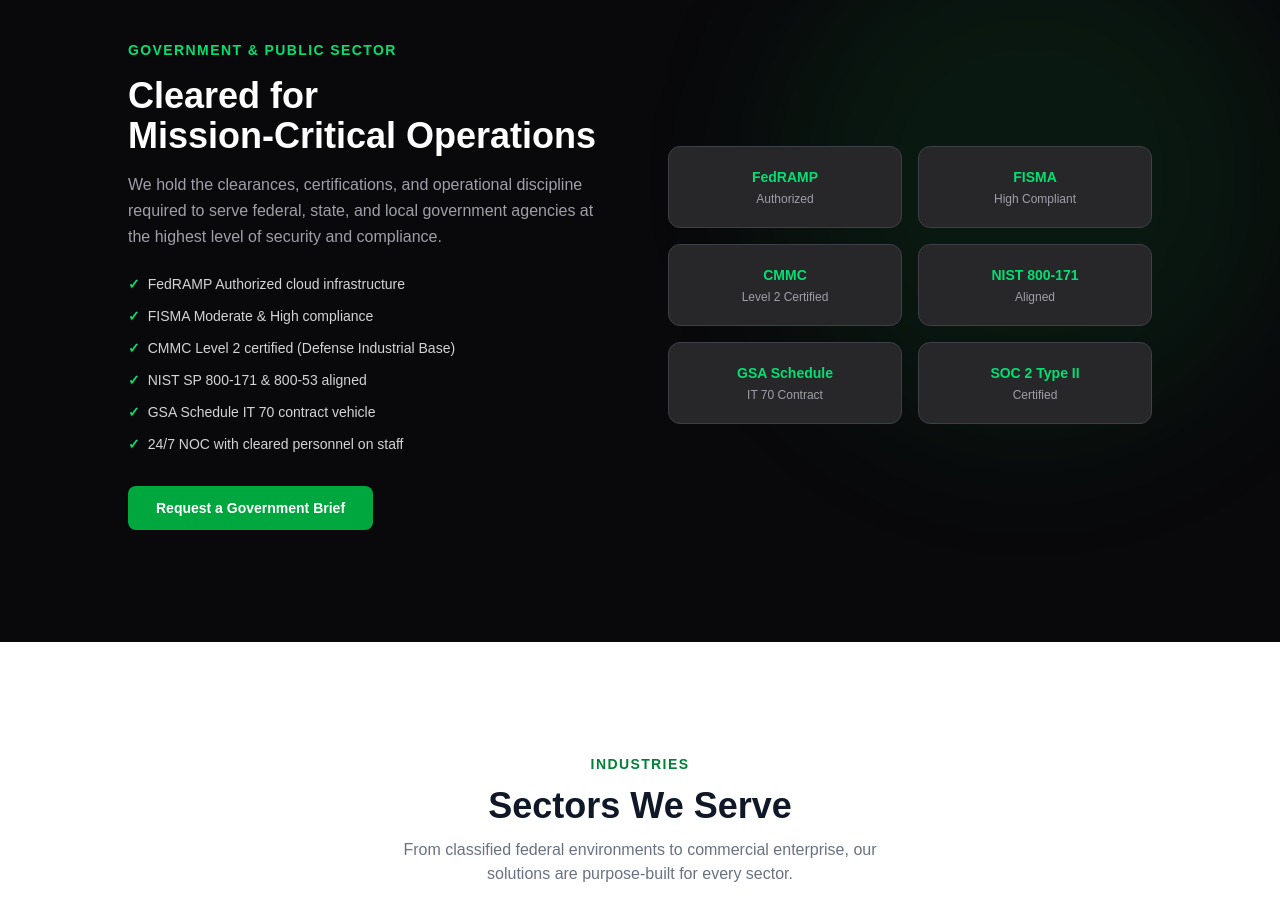
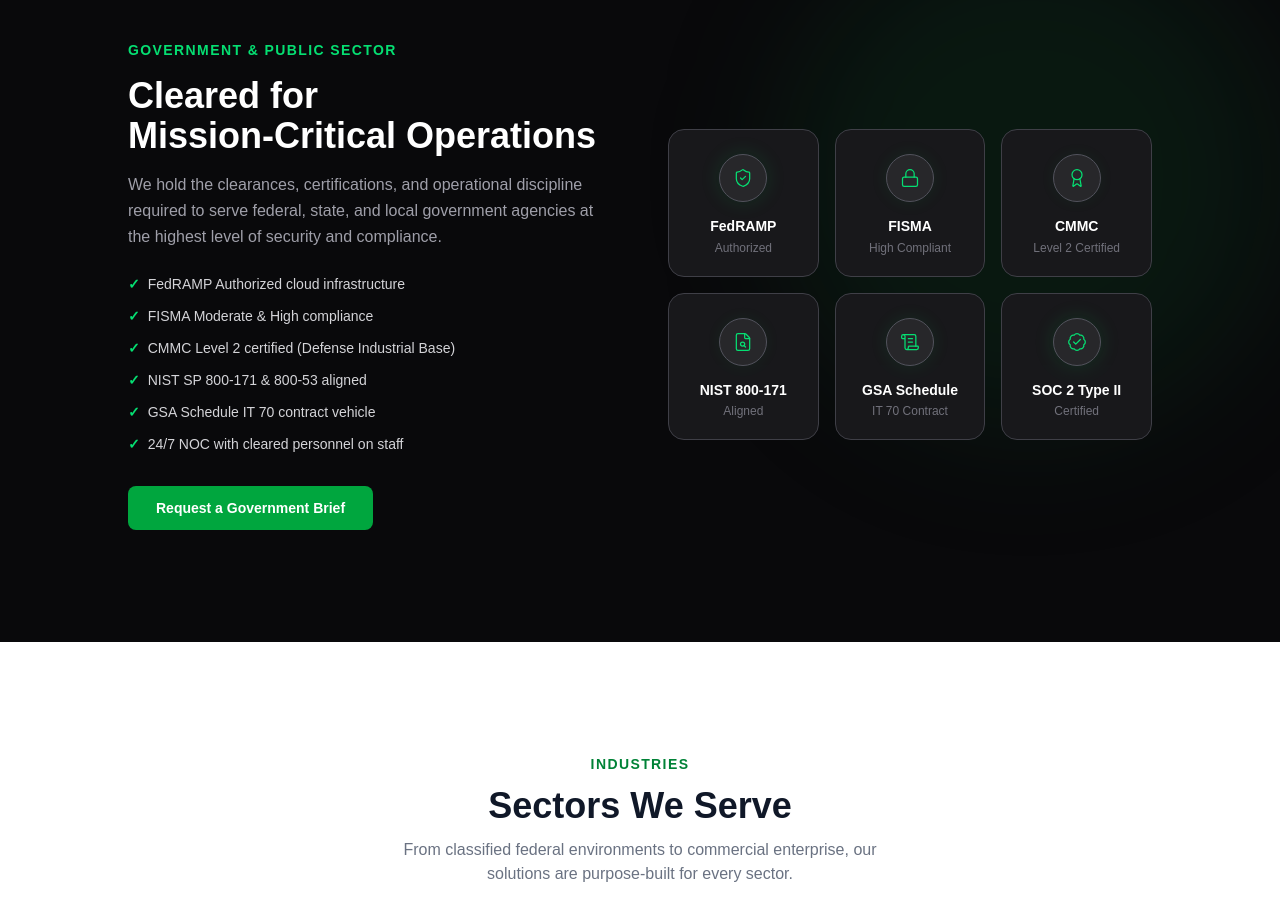
Before and after one commit to cmarq2/aegis, a Next.js app: page / in a window 1280 px wide. Shown: the part 3700-4621 px from the top of the page. Built offline with nearby package versions, Linux system fonts and the light colour scheme.

Commit message:
Redesign cert badges with lucide icons, pulsing rings, and hover animations

```diff
--- a/app/page.tsx
+++ b/app/page.tsx
@@ -2,7 +2,7 @@
 
 import { motion, useScroll, useTransform, type Variants, useInView, useMotionValue, useSpring } from "framer-motion";
 import { useRef, useEffect, useState } from "react";
-import { Compass, Cloud, ShieldCheck, Settings, BarChart3, Code2, type LucideIcon } from "lucide-react";
+import { Compass, Cloud, ShieldCheck, Settings, BarChart3, Code2, Lock, Award, FileSearch, ScrollText, BadgeCheck, type LucideIcon } from "lucide-react";
 
 const fadeUp: Variants = {
   hidden: { opacity: 0, y: 32 },
@@ -413,19 +413,40 @@ export default function Home() {
             initial="hidden"
             whileInView="show"
             viewport={{ once: true }}
-            className="grid grid-cols-2 gap-4"
+            className="grid grid-cols-2 sm:grid-cols-3 gap-4"
           >
-            {certBadges.map((b) => (
-              <motion.div
-                key={b.title}
-                variants={fadeUp}
-                whileHover={{ scale: 1.05, borderColor: "#4ade80" }}
-                className="bg-zinc-800 border border-zinc-700 rounded-xl p-5 text-center cursor-default"
-              >
-                <div className="text-green-400 font-bold text-sm">{b.title}</div>
-                <div className="text-zinc-400 text-xs mt-1">{b.sub}</div>
-              </motion.div>
-            ))}
+            {certBadges.map((b, i) => {
+              const Icon = b.icon;
+              return (
+                <motion.div
+                  key={b.title}
+                  variants={fadeUp}
+                  whileHover={{
+                    y: -5,
+                    boxShadow: "0 0 0 1px rgba(74,222,128,0.4), 0 20px 40px rgba(0,0,0,0.4)",
+                  }}
+                  className="relative bg-zinc-900 border border-zinc-700 rounded-2xl p-5 flex flex-col items-center text-center cursor-default overflow-hidden group"
+                >
+                  {/* Top shimmer line on hover */}
+                  <div className="absolute top-0 left-4 right-4 h-px bg-gradient-to-r from-transparent via-green-400 to-transparent opacity-0 group-hover:opacity-100 transition-opacity duration-500" />
+
+                  {/* Icon with pulsing ring */}
+                  <div className="relative mb-4 mt-1">
+                    <motion.div
+                      animate={{ scale: [1, 1.15, 1], opacity: [0.3, 0.6, 0.3] }}
+                      transition={{ duration: 3, repeat: Infinity, delay: i * 0.4, ease: "easeInOut" }}
+                      className="absolute inset-0 rounded-full bg-green-500/20 blur-sm"
+                    />
+                    <div className="relative w-12 h-12 rounded-full bg-zinc-800 border border-zinc-600 group-hover:border-green-600 flex items-center justify-center transition-colors duration-300">
+                      <Icon size={20} className="text-green-400" strokeWidth={1.5} />
+                    </div>
+                  </div>
+
+                  <div className="text-white font-bold text-sm leading-tight">{b.title}</div>
+                  <div className="text-zinc-500 text-xs mt-1 font-medium">{b.sub}</div>
+                </motion.div>
+              );
+            })}
           </motion.div>
         </div>
       </section>
@@ -663,13 +684,13 @@ const govFeatures = [
   "24/7 NOC with cleared personnel on staff",
 ];
 
-const certBadges = [
-  { title: "FedRAMP", sub: "Authorized" },
-  { title: "FISMA", sub: "High Compliant" },
-  { title: "CMMC", sub: "Level 2 Certified" },
-  { title: "NIST 800-171", sub: "Aligned" },
-  { title: "GSA Schedule", sub: "IT 70 Contract" },
-  { title: "SOC 2 Type II", sub: "Certified" },
+const certBadges: { icon: LucideIcon; title: string; sub: string }[] = [
+  { icon: ShieldCheck, title: "FedRAMP", sub: "Authorized" },
+  { icon: Lock,        title: "FISMA",   sub: "High Compliant" },
+  { icon: Award,       title: "CMMC",    sub: "Level 2 Certified" },
+  { icon: FileSearch,  title: "NIST 800-171", sub: "Aligned" },
+  { icon: ScrollText,  title: "GSA Schedule", sub: "IT 70 Contract" },
+  { icon: BadgeCheck,  title: "SOC 2 Type II", sub: "Certified" },
 ];
 
 const industries = [
```
